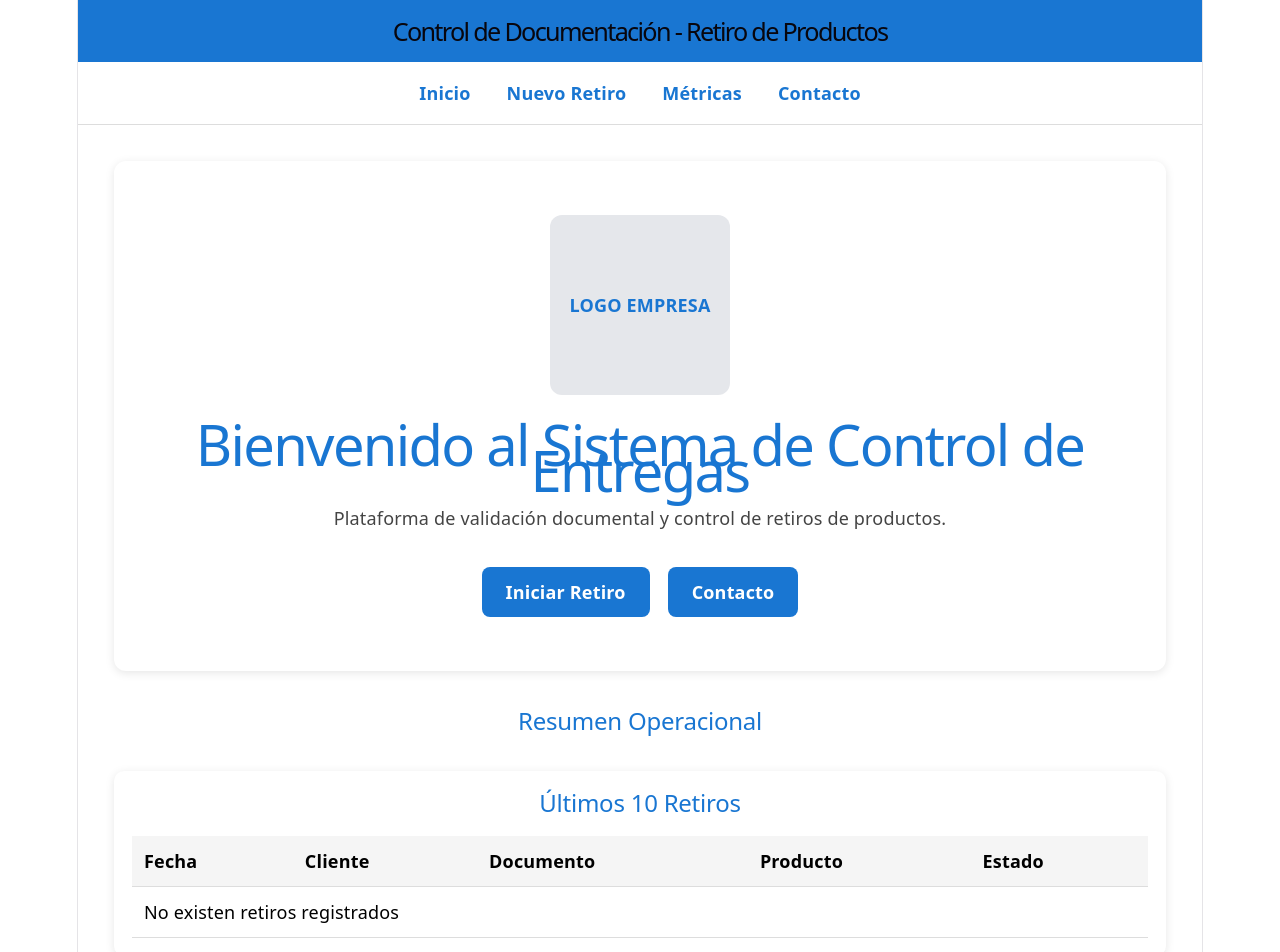
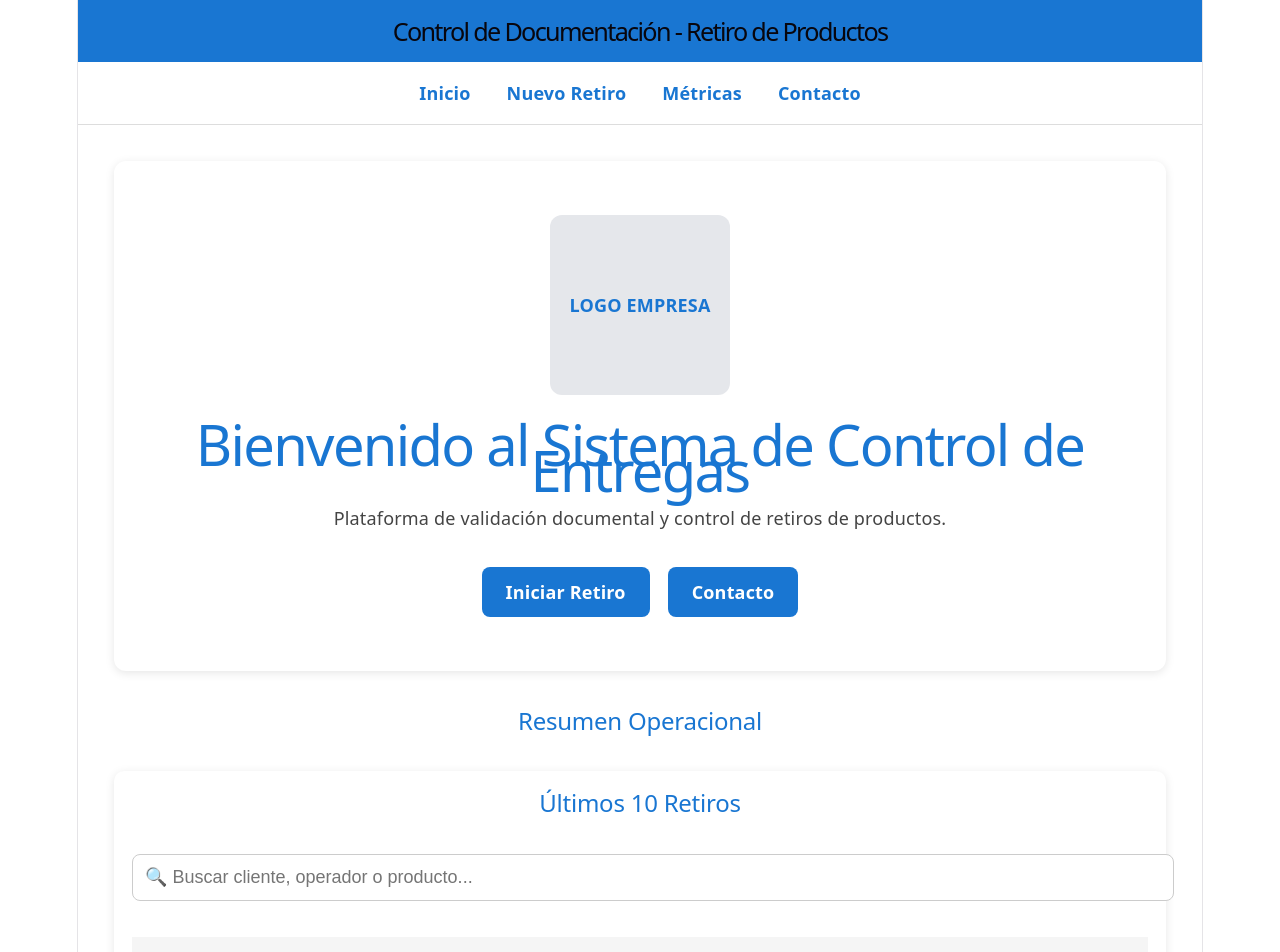
Before and after one commit to BlasterLc/checklist-retiro-frontend, a React (Vite) app: page / in a window 1280 px wide. Shown: the top 952 px of the page. Built offline with nearby package versions, Linux system fonts and the light colour scheme.

Commit message:
Mejora al seleccionar producto (lista desplegable)

```diff
--- a/src/components/Dashboard/TablaRetiros.jsx
+++ b/src/components/Dashboard/TablaRetiros.jsx
@@ -1,16 +1,43 @@
+import { useState } from "react";
 import { useRetiros } from "../../context/RetiroContext";
 
 function TablaRetiros() {
 
   const { retiros } = useRetiros();
 
-  const ultimosRetiros = retiros.slice(0, 10);
+  const [busqueda, setBusqueda] = useState("");
+
+  const retirosFiltrados = retiros.filter((retiro) => {
+
+    const texto = busqueda.toLowerCase();
+
+    return (
+      retiro.cliente?.toLowerCase().includes(texto) ||
+      retiro.operador?.toLowerCase().includes(texto) ||
+      retiro.producto?.descripcion?.toLowerCase().includes(texto) ||
+      retiro.producto?.codigo?.toLowerCase().includes(texto)
+    );
+
+  });
+
+  const ultimosRetiros =
+    retirosFiltrados.slice(0, 10);
 
   return (
 
     <div className="tabla-retiros">
 
       <h2>Últimos 10 Retiros</h2>
+
+      <input
+        type="text"
+        placeholder="🔍 Buscar cliente, operador o producto..."
+        value={busqueda}
+        onChange={(e) =>
+          setBusqueda(e.target.value)
+        }
+        className="input-busqueda"
+      />
 
       <table>
 
@@ -32,13 +59,13 @@ function TablaRetiros() {
 
             <tr>
               <td colSpan="5">
-                No existen retiros registrados
+                No existen coincidencias
               </td>
             </tr>
 
           ) : (
 
-            ultimosRetiros.map(retiro => (
+            ultimosRetiros.map((retiro) => (
 
               <tr key={retiro.id}>
 
@@ -54,17 +81,15 @@ function TablaRetiros() {
 
                 <td>
 
-                <span
+                  <span
                     className={
-                    retiro.estado === "Aprobado"
+                      retiro.estado === "Aprobado"
                         ? "estado-ok"
                         : "estado-error"
                     }
-                >
-
+                  >
                     {retiro.estado}
-
-                </span>
+                  </span>
 
                 </td>
 
--- a/src/components/Flujo/StepProducto.jsx
+++ b/src/components/Flujo/StepProducto.jsx
@@ -1,11 +1,7 @@
 import { useState } from "react";
 import inventario from "../../data/inventario";
 
-function StepProducto({
-  formulario,
-  setFormulario,
-  avanzarPaso
-}) {
+function StepProducto({ formulario, setFormulario }) {
 
   const [codigo, setCodigo] = useState("");
   const [resultado, setResultado] = useState(null);
@@ -14,19 +10,23 @@ function StepProducto({
 
     const encontrado = inventario.find(
       item =>
-        item.codigo.toLowerCase() ===
-        codigo.toLowerCase()
+        item.codigo.toLowerCase() === codigo.toLowerCase()
     );
 
     setResultado(encontrado || null);
   };
 
-  const seleccionarProducto = () => {
+  const seleccionarDesdeLista = (codigoSeleccionado) => {
 
-    setFormulario({
-      ...formulario,
-      producto: resultado
-    });
+    const encontrado = inventario.find(
+      item => item.codigo === codigoSeleccionado
+    );
+
+    setResultado(encontrado || null);
+
+    if (encontrado) {
+      setCodigo(encontrado.codigo);
+    }
   };
 
   return (
@@ -35,25 +35,44 @@ function StepProducto({
 
       <div className="form-group">
 
+        <label>Seleccionar Producto</label>
+
+        <select
+          value={codigo}
+          onChange={(e) =>
+            seleccionarDesdeLista(e.target.value)
+          }
+        >
+          <option value="">
+            Seleccione un producto
+          </option>
+
+          {inventario.map((producto) => (
+
+            <option
+              key={producto.codigo}
+              value={producto.codigo}
+            >
+              {producto.codigo} - {producto.descripcion}
+            </option>
+
+          ))}
+
+        </select>
+
+      </div>
+
+      <div className="form-group">
+
         <label>Código del Pedido</label>
 
         <input
-          id="codigoPedido"
           type="text"
           value={codigo}
           placeholder="Ej: TV001"
           onChange={(e) =>
             setCodigo(e.target.value)
           }
-          onKeyDown={(e) => {
-
-            if (e.key === "Enter") {
-
-              buscarProducto();
-
-            }
-
-          }}
         />
 
       </div>
@@ -64,22 +83,7 @@ function StepProducto({
 
       {resultado && (
 
-        <div
-          className="producto-card"
-          tabIndex="0"
-          onKeyDown={(e) => {
-
-            if (
-              e.key === "Enter" &&
-              resultado.stock > 0
-            ) {
-
-              seleccionarProducto();
-
-            }
-
-          }}
-        >
+        <div className="producto-card">
 
           <h3>
             {resultado.descripcion}
@@ -114,7 +118,12 @@ function StepProducto({
 
           <button
             disabled={resultado.stock <= 0}
-            onClick={seleccionarProducto}
+            onClick={() =>
+              setFormulario({
+                ...formulario,
+                producto: resultado
+              })
+            }
           >
             Seleccionar Pedido
           </button>
--- a/src/styles/pages/_dashboard.scss
+++ b/src/styles/pages/_dashboard.scss
@@ -217,3 +217,22 @@
   opacity: 0.9;
 
 }
+
+.input-busqueda {
+
+  width: 100%;
+
+  padding: 12px;
+
+  margin: 1rem 0;
+
+  border: 1px solid #ccc;
+
+  border-radius: 8px;
+
+  font-size: 1rem;
+
+  color: #000;
+
+  background: #fff;
+}
```
